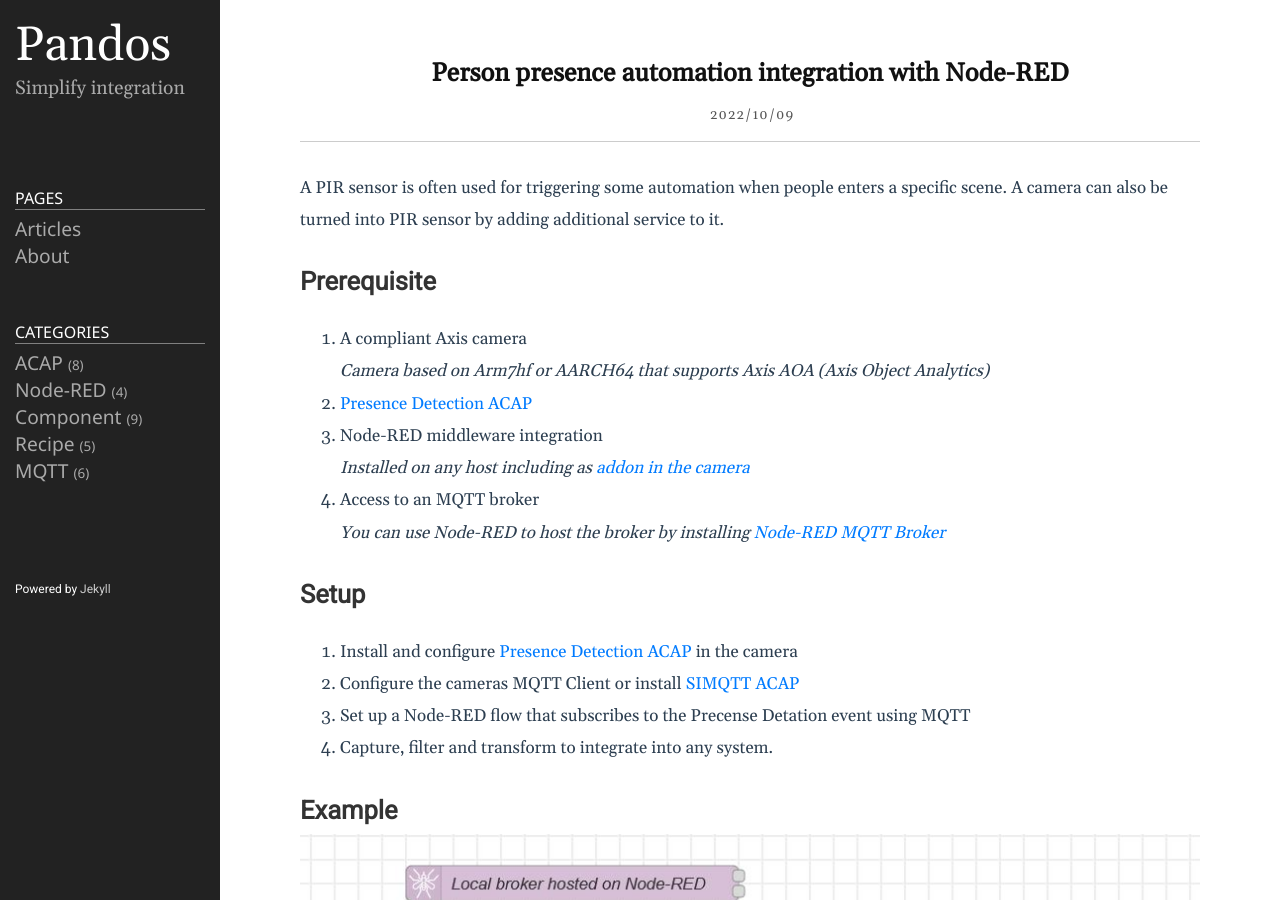
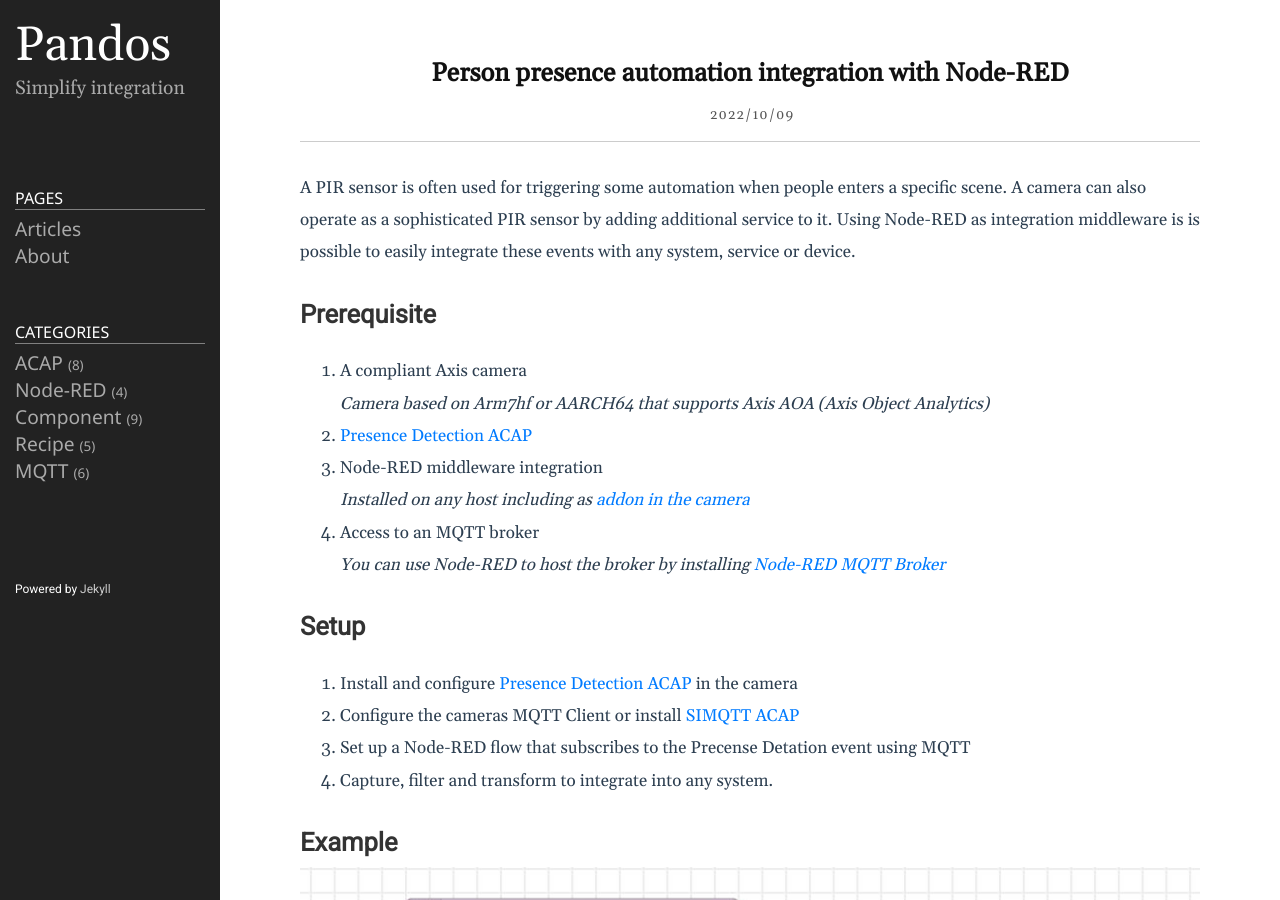
Before and after one commit to pandosme/pandosme.github.io, a Jekyll site: the page built from docs/_posts/2022-10-10-Presence-Automation.md, in a window 1280 px wide and 900 px high. Built offline with Jekyll 4.4.1, drawn with Linux system fonts in a browser that asks for light colours.

Commit message:
Update 2022-10-10-Presence-Automation.md

```diff
--- a/docs/_posts/2022-10-10-Presence-Automation.md
+++ b/docs/_posts/2022-10-10-Presence-Automation.md
@@ -5,7 +5,7 @@ date: 2022-10-10 00:00:00 +0200
 categories: [Node-RED, MQTT, Recipe]
 ---
 
-A PIR sensor is often used for triggering some automation when people enters a specific scene.  A camera can also be turned into PIR sensor by adding additional service to it.
+A PIR sensor is often used for triggering some automation when people enters a specific scene.  A camera can also operate as a sophisticated PIR sensor by adding additional service to it.  Using Node-RED as integration middleware is is possible to easily integrate these events with any system, service or device.
 
 # Prerequisite
 1. A compliant Axis camera
```
